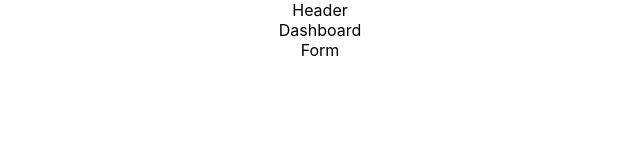
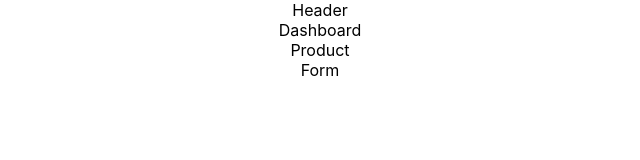
Before and after one commit to AndersonChristian-P/shelfie_02, a React (Create React App) app: page / in a window 1280 px wide. Shown: the top 160 px of the page, without its empty margins (320-960 px from the left). Built offline with nearby package versions, Linux system fonts and the light colour scheme.

Commit message:
completed React

```diff
--- a/src/Components/Dashboard/Dashboard.js
+++ b/src/Components/Dashboard/Dashboard.js
@@ -1,4 +1,6 @@
 import React, { Component } from "react"
+
+import Product from "../Product/Product"
 
 export default class Dashboard extends Component {
   constructor() {
@@ -11,7 +13,9 @@ export default class Dashboard extends Component {
 
   render() {
     return (
-      <div>Dashboard</div>
+      <div> Dashboard
+        <Product />
+      </div>
     )
   }
 
```
